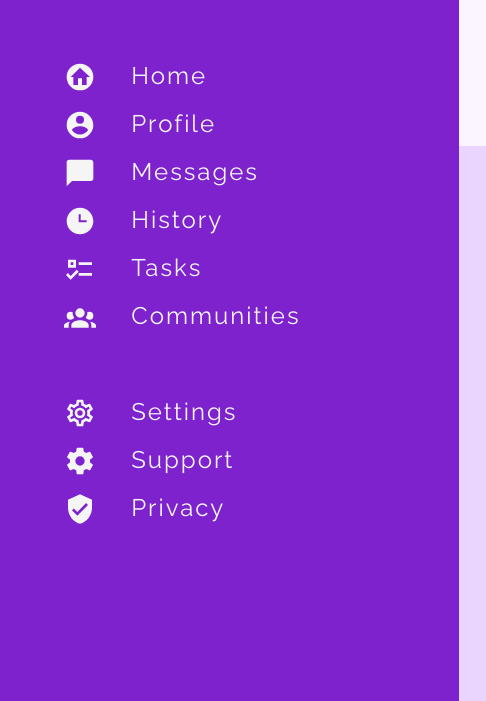
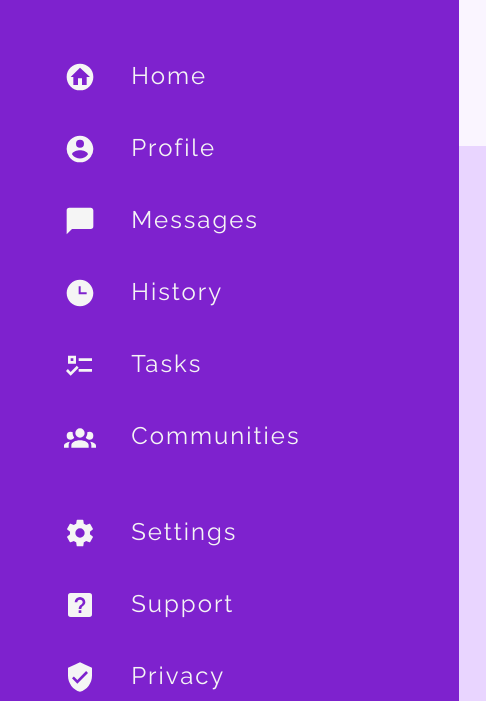
Before and after one commit to HonoreSolomon/admin-dashboard, a plain HTML site: page index.html in a window 1280 px wide. Shown: the part 99-800 px from the top of the page, 0-486 px from the left. Drawn offline with Linux system fonts and the light colour scheme.

Commit message:
Fixed svg and sidebar spacing

```diff
--- a/index.html
+++ b/index.html
@@ -58,10 +58,10 @@
       <div class="secondary-links">
         <ul class="secondary-links__items">
           <li><svg style="width:32px;height:32px" viewBox="0 0 24 24">
-            <path fill="currentColor" d="M12,8A4,4 0 0,1 16,12A4,4 0 0,1 12,16A4,4 0 0,1 8,12A4,4 0 0,1 12,8M12,10A2,2 0 0,0 10,12A2,2 0 0,0 12,14A2,2 0 0,0 14,12A2,2 0 0,0 12,10M10,22C9.75,22 9.54,21.82 9.5,21.58L9.13,18.93C8.5,18.68 7.96,18.34 7.44,17.94L4.95,18.95C4.73,19.03 4.46,18.95 4.34,18.73L2.34,15.27C2.21,15.05 2.27,14.78 2.46,14.63L4.57,12.97L4.5,12L4.57,11L2.46,9.37C2.27,9.22 2.21,8.95 2.34,8.73L4.34,5.27C4.46,5.05 4.73,4.96 4.95,5.05L7.44,6.05C7.96,5.66 8.5,5.32 9.13,5.07L9.5,2.42C9.54,2.18 9.75,2 10,2H14C14.25,2 14.46,2.18 14.5,2.42L14.87,5.07C15.5,5.32 16.04,5.66 16.56,6.05L19.05,5.05C19.27,4.96 19.54,5.05 19.66,5.27L21.66,8.73C21.79,8.95 21.73,9.22 21.54,9.37L19.43,11L19.5,12L19.43,13L21.54,14.63C21.73,14.78 21.79,15.05 21.66,15.27L19.66,18.73C19.54,18.95 19.27,19.04 19.05,18.95L16.56,17.95C16.04,18.34 15.5,18.68 14.87,18.93L14.5,21.58C14.46,21.82 14.25,22 14,22H10M11.25,4L10.88,6.61C9.68,6.86 8.62,7.5 7.85,8.39L5.44,7.35L4.69,8.65L6.8,10.2C6.4,11.37 6.4,12.64 6.8,13.8L4.68,15.36L5.43,16.66L7.86,15.62C8.63,16.5 9.68,17.14 10.87,17.38L11.24,20H12.76L13.13,17.39C14.32,17.14 15.37,16.5 16.14,15.62L18.57,16.66L19.32,15.36L17.2,13.81C17.6,12.64 17.6,11.37 17.2,10.2L19.31,8.65L18.56,7.35L16.15,8.39C15.38,7.5 14.32,6.86 13.12,6.62L12.75,4H11.25Z" />
+            <path fill="currentColor" d="M12,15.5A3.5,3.5 0 0,1 8.5,12A3.5,3.5 0 0,1 12,8.5A3.5,3.5 0 0,1 15.5,12A3.5,3.5 0 0,1 12,15.5M19.43,12.97C19.47,12.65 19.5,12.33 19.5,12C19.5,11.67 19.47,11.34 19.43,11L21.54,9.37C21.73,9.22 21.78,8.95 21.66,8.73L19.66,5.27C19.54,5.05 19.27,4.96 19.05,5.05L16.56,6.05C16.04,5.66 15.5,5.32 14.87,5.07L14.5,2.42C14.46,2.18 14.25,2 14,2H10C9.75,2 9.54,2.18 9.5,2.42L9.13,5.07C8.5,5.32 7.96,5.66 7.44,6.05L4.95,5.05C4.73,4.96 4.46,5.05 4.34,5.27L2.34,8.73C2.21,8.95 2.27,9.22 2.46,9.37L4.57,11C4.53,11.34 4.5,11.67 4.5,12C4.5,12.33 4.53,12.65 4.57,12.97L2.46,14.63C2.27,14.78 2.21,15.05 2.34,15.27L4.34,18.73C4.46,18.95 4.73,19.03 4.95,18.95L7.44,17.94C7.96,18.34 8.5,18.68 9.13,18.93L9.5,21.58C9.54,21.82 9.75,22 10,22H14C14.25,22 14.46,21.82 14.5,21.58L14.87,18.93C15.5,18.67 16.04,18.34 16.56,17.94L19.05,18.95C19.27,19.03 19.54,18.95 19.66,18.73L21.66,15.27C21.78,15.05 21.73,14.78 21.54,14.63L19.43,12.97Z" />
         </svg><p>Settings</p></li>
           <li><svg style="width:32px;height:32px" viewBox="0 0 24 24">
-            <path fill="currentColor" d="M12,15.5A3.5,3.5 0 0,1 8.5,12A3.5,3.5 0 0,1 12,8.5A3.5,3.5 0 0,1 15.5,12A3.5,3.5 0 0,1 12,15.5M19.43,12.97C19.47,12.65 19.5,12.33 19.5,12C19.5,11.67 19.47,11.34 19.43,11L21.54,9.37C21.73,9.22 21.78,8.95 21.66,8.73L19.66,5.27C19.54,5.05 19.27,4.96 19.05,5.05L16.56,6.05C16.04,5.66 15.5,5.32 14.87,5.07L14.5,2.42C14.46,2.18 14.25,2 14,2H10C9.75,2 9.54,2.18 9.5,2.42L9.13,5.07C8.5,5.32 7.96,5.66 7.44,6.05L4.95,5.05C4.73,4.96 4.46,5.05 4.34,5.27L2.34,8.73C2.21,8.95 2.27,9.22 2.46,9.37L4.57,11C4.53,11.34 4.5,11.67 4.5,12C4.5,12.33 4.53,12.65 4.57,12.97L2.46,14.63C2.27,14.78 2.21,15.05 2.34,15.27L4.34,18.73C4.46,18.95 4.73,19.03 4.95,18.95L7.44,17.94C7.96,18.34 8.5,18.68 9.13,18.93L9.5,21.58C9.54,21.82 9.75,22 10,22H14C14.25,22 14.46,21.82 14.5,21.58L14.87,18.93C15.5,18.67 16.04,18.34 16.56,17.94L19.05,18.95C19.27,19.03 19.54,18.95 19.66,18.73L21.66,15.27C21.78,15.05 21.73,14.78 21.54,14.63L19.43,12.97Z" />
+            <path fill="currentColor" d="M11,18H13V16H11V18M12,6A4,4 0 0,0 8,10H10A2,2 0 0,1 12,8A2,2 0 0,1 14,10C14,12 11,11.75 11,15H13C13,12.75 16,12.5 16,10A4,4 0 0,0 12,6M5,3H19A2,2 0 0,1 21,5V19A2,2 0 0,1 19,21H5A2,2 0 0,1 3,19V5A2,2 0 0,1 5,3Z" />
         </svg><p>Support</p></li>
           <li><svg style="width:32px;height:32px" viewBox="0 0 24 24">
             <path fill="currentColor" d="M10,17L6,13L7.41,11.59L10,14.17L16.59,7.58L18,9M12,1L3,5V11C3,16.55 6.84,21.74 12,23C17.16,21.74 21,16.55 21,11V5L12,1Z" />
--- a/style.css
+++ b/style.css
@@ -32,7 +32,7 @@ li {
   letter-spacing: 2px;
   display: flex;
   flex-direction: column;
-  gap: 1rem;
+  gap: 2.5rem;
 }
 
 .sidebar li {
```
